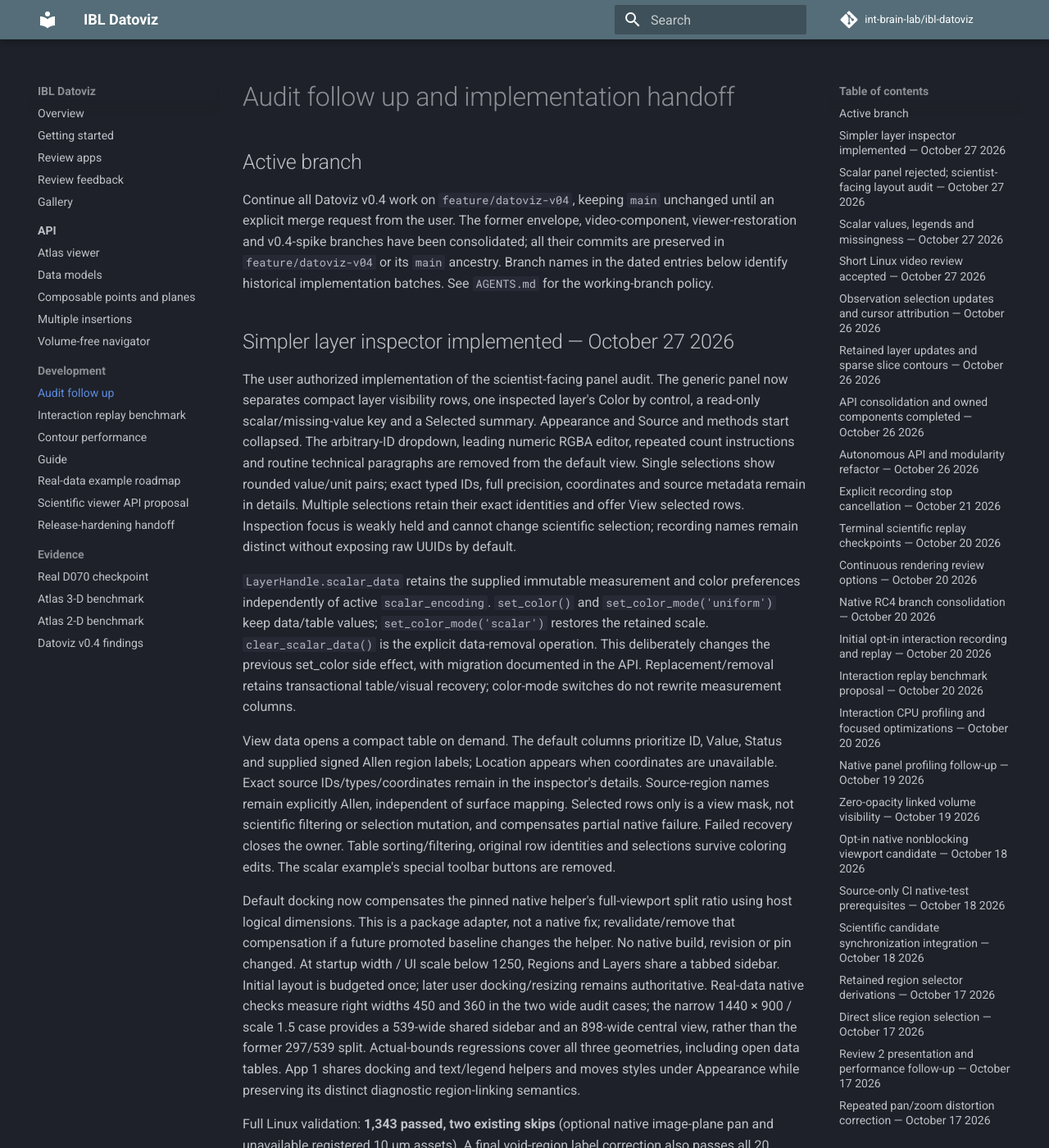
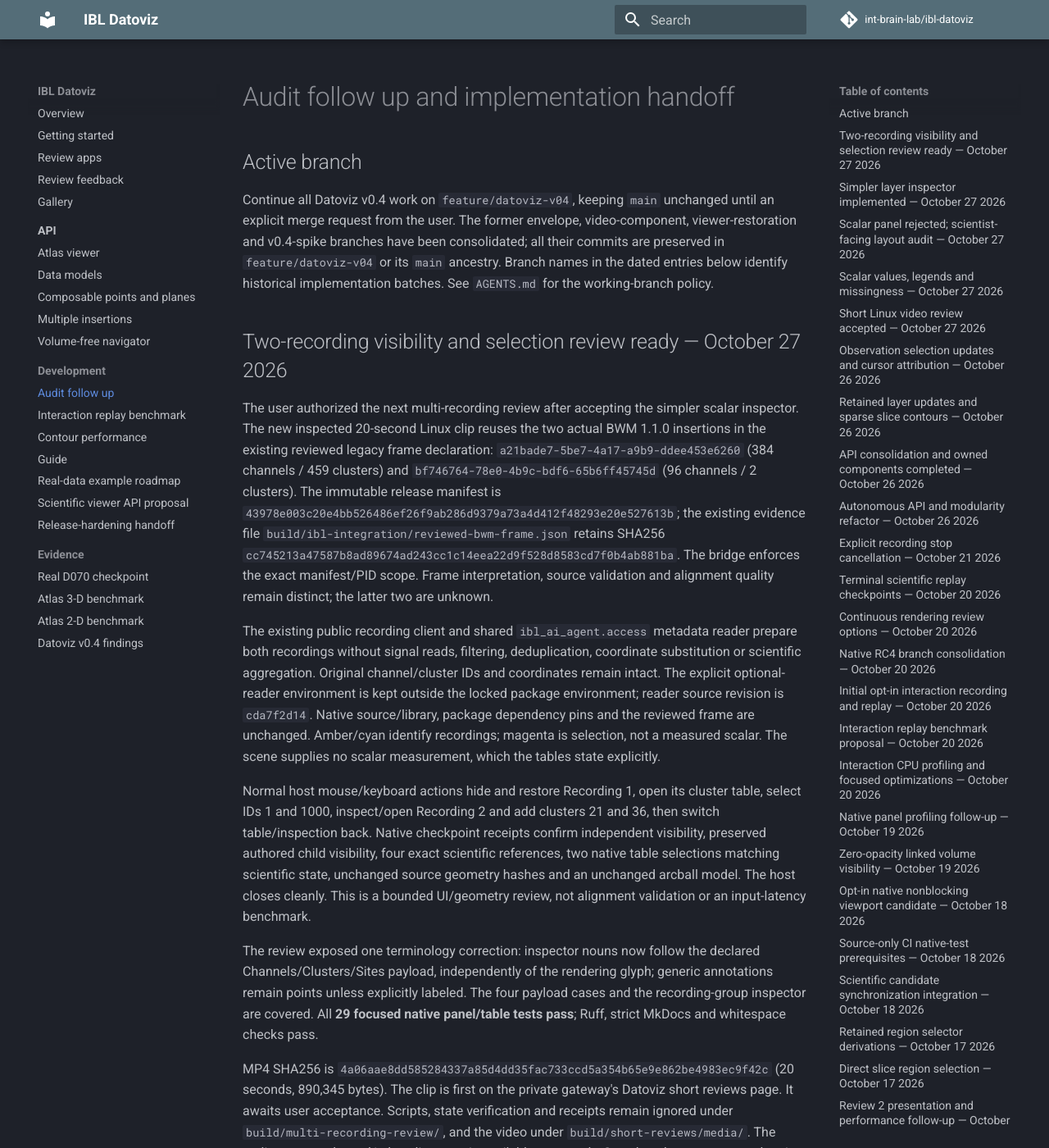
Before and after one commit to int-brain-lab/ibl-datoviz, an MkDocs documentation site: the page built from docs/NEXT_STEPS.md, in a window 1280 px wide and 1400 px high. Shown: the whole window at 82% size. Built offline with MkDocs 1.6.1 and Material for MkDocs 9.7.7, drawn with Linux system fonts in a browser that asks for light colours; comment, search, counter and statistics services are not loaded; some of the changed text lies outside the part shown.

Commit message:
review: validate two-recording selection and population labels

```diff
--- a/docs/NEXT_STEPS.md
+++ b/docs/NEXT_STEPS.md
@@ -8,6 +8,51 @@ video-component, viewer-restoration and v0.4-spike branches have been consolidat
 all their commits are preserved in `feature/datoviz-v04` or its `main` ancestry.
 Branch names in the dated entries below identify historical implementation batches.
 See `AGENTS.md` for the working-branch policy.
+
+## Two-recording visibility and selection review ready — October 27 2026
+
+The user authorized the next multi-recording review after accepting the simpler
+scalar inspector. The new inspected 20-second Linux clip reuses the two actual
+BWM 1.1.0 insertions in the existing reviewed legacy frame declaration:
+`a21bade7-5be7-4a17-a9b9-ddee453e6260` (384 channels / 459 clusters) and
+`bf746764-78e0-4b9c-bdf6-65b6ff45745d` (96 channels / 2 clusters).
+The immutable release manifest is
+`43978e003c20e4bb526486ef26f9ab286d9379a73a4d412f48293e20e527613b`;
+the existing evidence file `build/ibl-integration/reviewed-bwm-frame.json` retains
+SHA256 `cc745213a47587b8ad89674ad243cc1c14eea22d9f528d8583cd7f0b4ab881ba`.
+The bridge enforces the exact manifest/PID scope. Frame interpretation, source
+validation and alignment quality remain distinct; the latter two are unknown.
+
+The existing public recording client and shared `ibl_ai_agent.access` metadata
+reader prepare both recordings without signal reads, filtering, deduplication,
+coordinate substitution or scientific aggregation. Original channel/cluster IDs
+and coordinates remain intact. The explicit optional-reader environment is kept
+outside the locked package environment; reader source revision is `cda7f2d14`.
+Native source/library, package dependency pins and the reviewed frame are unchanged.
+Amber/cyan identify recordings; magenta is selection, not a measured scalar.
+The scene supplies no scalar measurement, which the tables state explicitly.
+
+Normal host mouse/keyboard actions hide and restore Recording 1, open its cluster
+table, select IDs 1 and 1000, inspect/open Recording 2 and add clusters 21 and 36,
+then switch table/inspection back. Native checkpoint receipts confirm independent
+visibility, preserved authored child visibility, four exact scientific references,
+two native table selections matching scientific state, unchanged source geometry
+hashes and an unchanged arcball model. The host closes cleanly. This is a bounded
+UI/geometry review, not alignment validation or an input-latency benchmark.
+
+The review exposed one terminology correction: inspector nouns now follow the
+declared Channels/Clusters/Sites payload, independently of the rendering glyph;
+generic annotations remain points unless explicitly labeled. The four payload
+cases and the recording-group inspector are covered. All **29 focused native
+panel/table tests pass**; Ruff, strict MkDocs and whitespace checks pass.
+
+MP4 SHA256 is `4a06aae8dd585284337a85d4dd35fac733ccd5a354b65e9e862be4983ec9f42c`
+(20 seconds, 890,345 bytes). The clip is first on the private gateway's Datoviz
+short reviews page. It awaits user acceptance. Scripts, state verification and
+receipts remain ignored under `build/multi-recording-review/`, and the video under
+`build/short-reviews/media/`. The earlier accepted panel/atlas clips remain
+available separately. Saved workspace state and native baseline promotion remain
+subsequent decisions.
 
 ## Simpler layer inspector implemented — October 27 2026
 
```
Also changed, not shown: docs/REVIEW_FEEDBACK.md (+11 -0 lines), docs/review-apps.md (+41 -0 lines), 2 other files.
